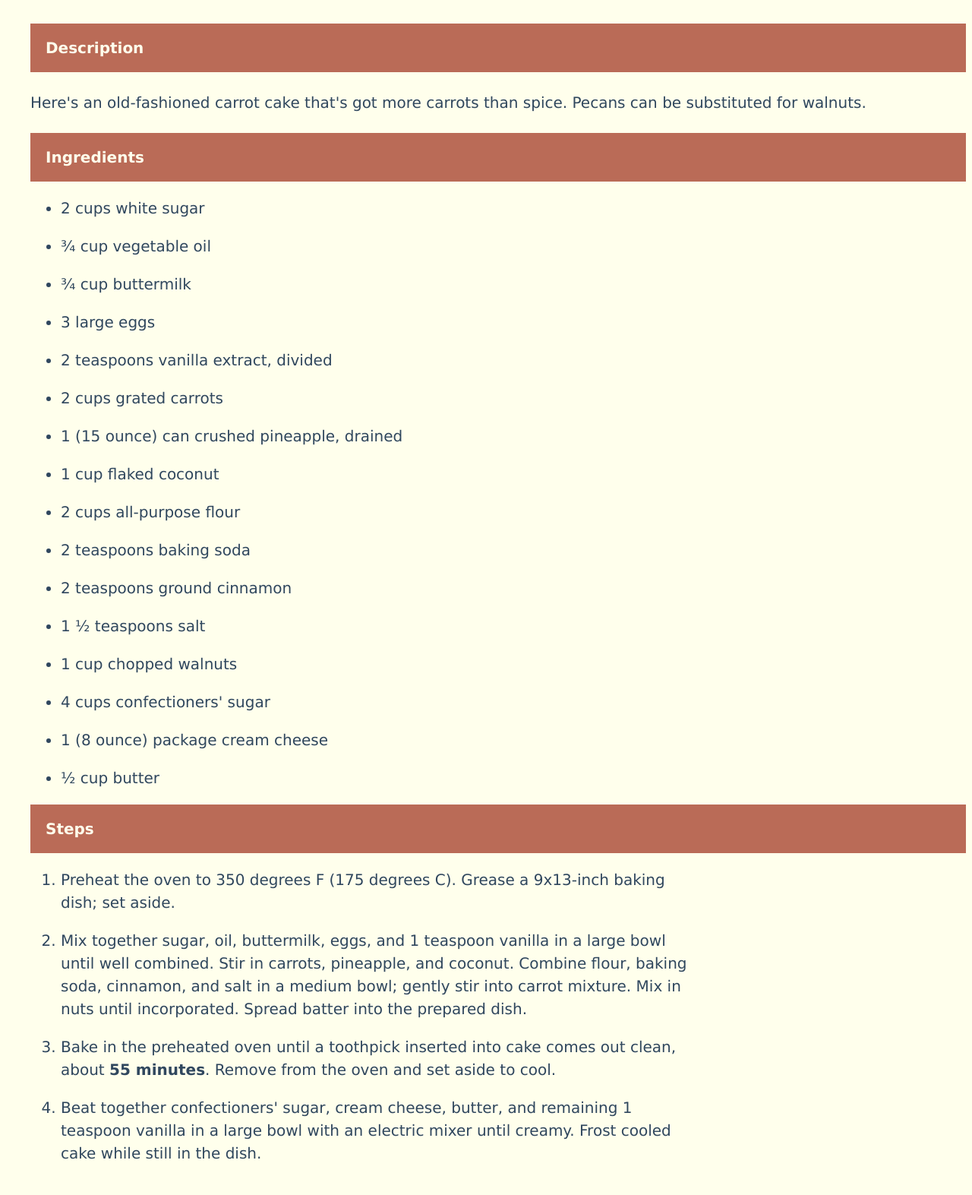
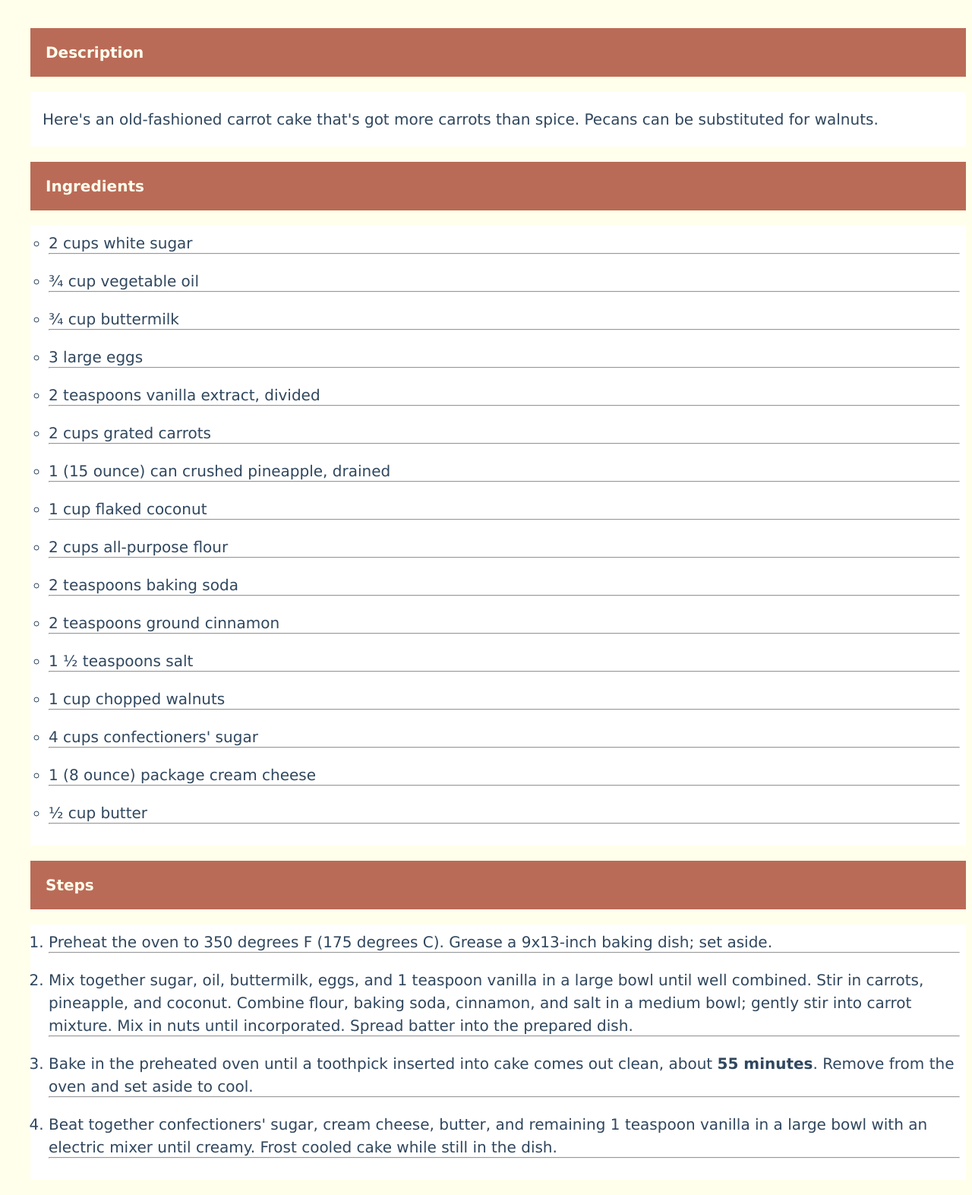
Before and after one commit to megaoy/odin-recipes, a plain HTML site: page recipes/ Carrot_Cake.html in a window 1280 px wide. Shown: the part 203-1776 px from the top of the page at 76% size. Drawn offline with Linux system fonts and the light colour scheme.

Commit message:
updated individual recipe style

```diff
--- a/css/style.css
+++ b/css/style.css
@@ -23,6 +23,8 @@ h1 hr{
 }
 p{
     line-height: 2em;
+    background-color: white;
+    padding: 16px;
 }
 
 p em{
@@ -39,8 +41,8 @@ a{
 }
 
 .homePhoto{
-    width: 50%;
-    height: auto;
+
+
     margin: 1em auto;
 
 }
@@ -53,8 +55,17 @@ h2,h3,h4{
 }
 li{
     margin-bottom: 1em;
-    max-width: 70%;
     line-height: 1.5em;
+    margin-left: 16px;
+
+}
+li hr{
+    margin-top: -2px;
+
+}
+ul li{
+    list-style: circle;
+
 }
 
 .content{
@@ -62,3 +73,8 @@ li{
     margin: 0px 15%;
 
 }
+ol,ul{
+    background-color: white;
+    padding: 8px;
+
+}
--- a/recipes/ Carrot_Cake.html
+++ b/recipes/ Carrot_Cake.html
@@ -7,36 +7,40 @@
     <title>Carrot Cake</title>
 </head>
 <body>
-    <h1>Carrot Cake</h1>
+    <h1>
+        Carrot Cake
+        <hr>
+        <img src="../img/CarrotCake" alt="a image of finished Carrot cake recipe" class="homePhoto">
+    </h1>
 
-    <img src="../img/CarrotCake" alt="a image of finished Carrot cake recipe" class="homePhoto">
+
     <h3>Description</h3>
     <p> Here's an old-fashioned carrot cake that's got more carrots than spice. Pecans can be substituted for walnuts.</p>
     <h3>Ingredients</h3>
     <ul>
-        <li>2 cups white sugar</li>
-        <li>¾ cup vegetable oil</li>
-        <li>¾ cup buttermilk</li>
-        <li>3 large eggs</li>
-        <li>2 teaspoons vanilla extract, divided</li>
-        <li>2 cups grated carrots</li>
-        <li>1 (15 ounce) can crushed pineapple, drained</li>
-        <li>1 cup flaked coconut</li>
-        <li>2 cups all-purpose flour</li>
-        <li>2 teaspoons baking soda</li>
-        <li>2 teaspoons ground cinnamon</li>
-        <li>1 ½ teaspoons salt</li>
-        <li>1 cup chopped walnuts</li>
-        <li>4 cups confectioners' sugar</li>
-        <li>1 (8 ounce) package cream cheese</li>
-        <li>½ cup butter</li>
+        <li>2 cups white sugar<hr></li>
+        <li>¾ cup vegetable oil<hr></li>
+        <li>¾ cup buttermilk<hr></li>
+        <li>3 large eggs<hr></li>
+        <li>2 teaspoons vanilla extract, divided<hr></li>
+        <li>2 cups grated carrots<hr></li>
+        <li>1 (15 ounce) can crushed pineapple, drained<hr></li>
+        <li>1 cup flaked coconut<hr></li>
+        <li>2 cups all-purpose flour<hr></li>
+        <li>2 teaspoons baking soda<hr></li>
+        <li>2 teaspoons ground cinnamon<hr></li>
+        <li>1 ½ teaspoons salt<hr></li>
+        <li>1 cup chopped walnuts<hr></li>
+        <li>4 cups confectioners' sugar<hr></li>
+        <li>1 (8 ounce) package cream cheese<hr></li>
+        <li>½ cup butter<hr></li>
     </ul>
     <h3>Steps</h3>
     <ol>
-        <li> Preheat the oven to 350 degrees F (175 degrees C). Grease a 9x13-inch baking dish; set aside. </li>
-        <li> Mix together sugar, oil, buttermilk, eggs, and 1 teaspoon vanilla in a large bowl until well combined. Stir in carrots, pineapple, and coconut. Combine flour, baking soda, cinnamon, and salt in a medium bowl; gently stir into carrot mixture. Mix in nuts until incorporated. Spread batter into the prepared dish. </li>
-        <li> Bake in the preheated oven until a toothpick inserted into cake comes out clean, about <strong>55 minutes</strong>. Remove from the oven and set aside to cool. </li>
-        <li> Beat together confectioners' sugar, cream cheese, butter, and remaining 1 teaspoon vanilla in a large bowl with an electric mixer until creamy. Frost cooled cake while still in the dish. </li>
+        <li> Preheat the oven to 350 degrees F (175 degrees C). Grease a 9x13-inch baking dish; set aside. <hr></li>
+        <li> Mix together sugar, oil, buttermilk, eggs, and 1 teaspoon vanilla in a large bowl until well combined. Stir in carrots, pineapple, and coconut. Combine flour, baking soda, cinnamon, and salt in a medium bowl; gently stir into carrot mixture. Mix in nuts until incorporated. Spread batter into the prepared dish. <hr></li>
+        <li> Bake in the preheated oven until a toothpick inserted into cake comes out clean, about <strong>55 minutes</strong>. Remove from the oven and set aside to cool. <hr></li>
+        <li> Beat together confectioners' sugar, cream cheese, butter, and remaining 1 teaspoon vanilla in a large bowl with an electric mixer until creamy. Frost cooled cake while still in the dish. <hr></li>
     </ol>
 </body>
 </html>
```
Also changed, not shown: recipes/ Ramen_Burger.html (+25 -23 lines), recipes/flan.html (+14 -10 lines).
